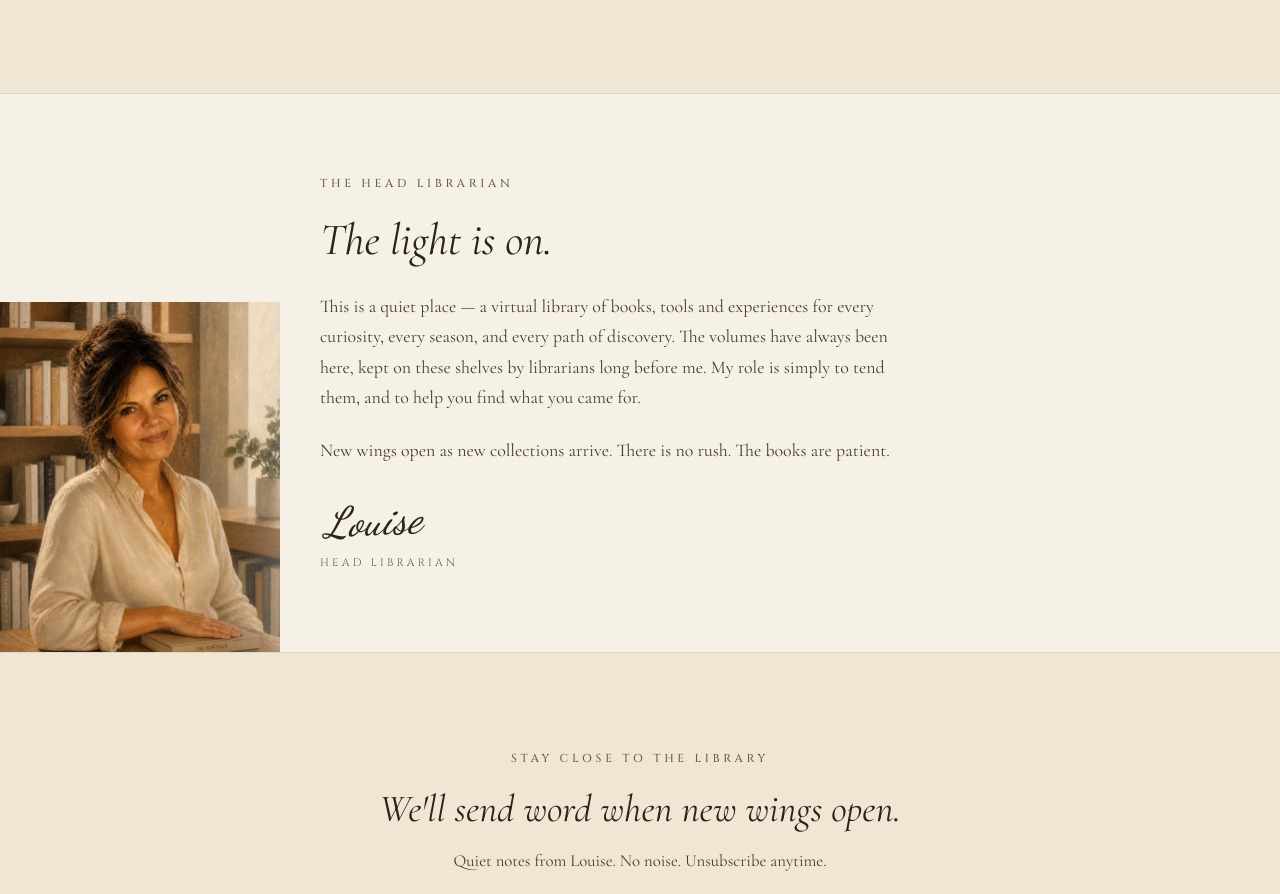
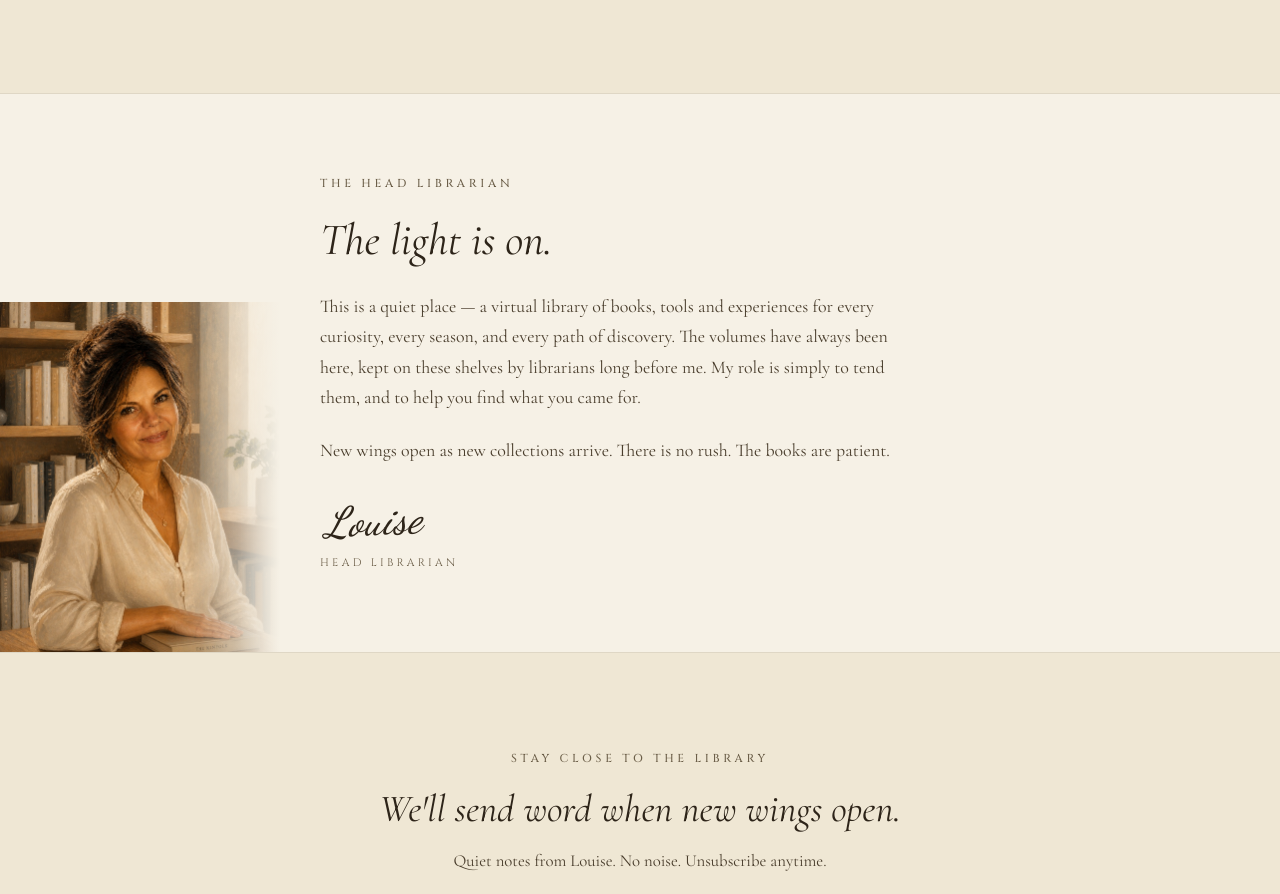
Before and after one commit to NIONICCI/insideyourlibrary, a website: page index.html in a window 1280 px wide. Shown: the part 1625-2519 px from the top of the page. Drawn offline with nearby package versions, Linux system fonts and the light colour scheme; a web font is replaced by a local one.

Commit message:
Update index.html

```diff
--- a/index.html
+++ b/index.html
@@ -473,21 +473,31 @@
     background-size: contain;
     background-position: left bottom;
     background-repeat: no-repeat;
+    -webkit-mask-image: linear-gradient(to right,
+      rgba(0,0,0,1) 0%,
+      rgba(0,0,0,1) 60%,
+      rgba(0,0,0,0.55) 85%,
+      rgba(0,0,0,0) 100%);
+    mask-image: linear-gradient(to right,
+      rgba(0,0,0,1) 0%,
+      rgba(0,0,0,1) 60%,
+      rgba(0,0,0,0.55) 85%,
+      rgba(0,0,0,0) 100%);
   }
-  /* Cream fade — sits outside the painting, only kicks in past her right edge */
+  /* Cream fade — overlay layer that finishes the transition past the portrait's right edge */
   .louise-fade {
     position: absolute;
     top: 0;
     bottom: 0;
-    left: 220px;
-    width: 240px;
+    left: 200px;
+    width: 200px;
     z-index: 1;
     background:
       linear-gradient(
         to right,
         rgba(246, 241, 230, 0.0) 0%,
-        rgba(246, 241, 230, 0.5) 40%,
-        rgba(246, 241, 230, 0.9) 70%,
+        rgba(246, 241, 230, 0.5) 35%,
+        rgba(246, 241, 230, 0.92) 75%,
         var(--cream) 100%
       );
     pointer-events: none;
```
